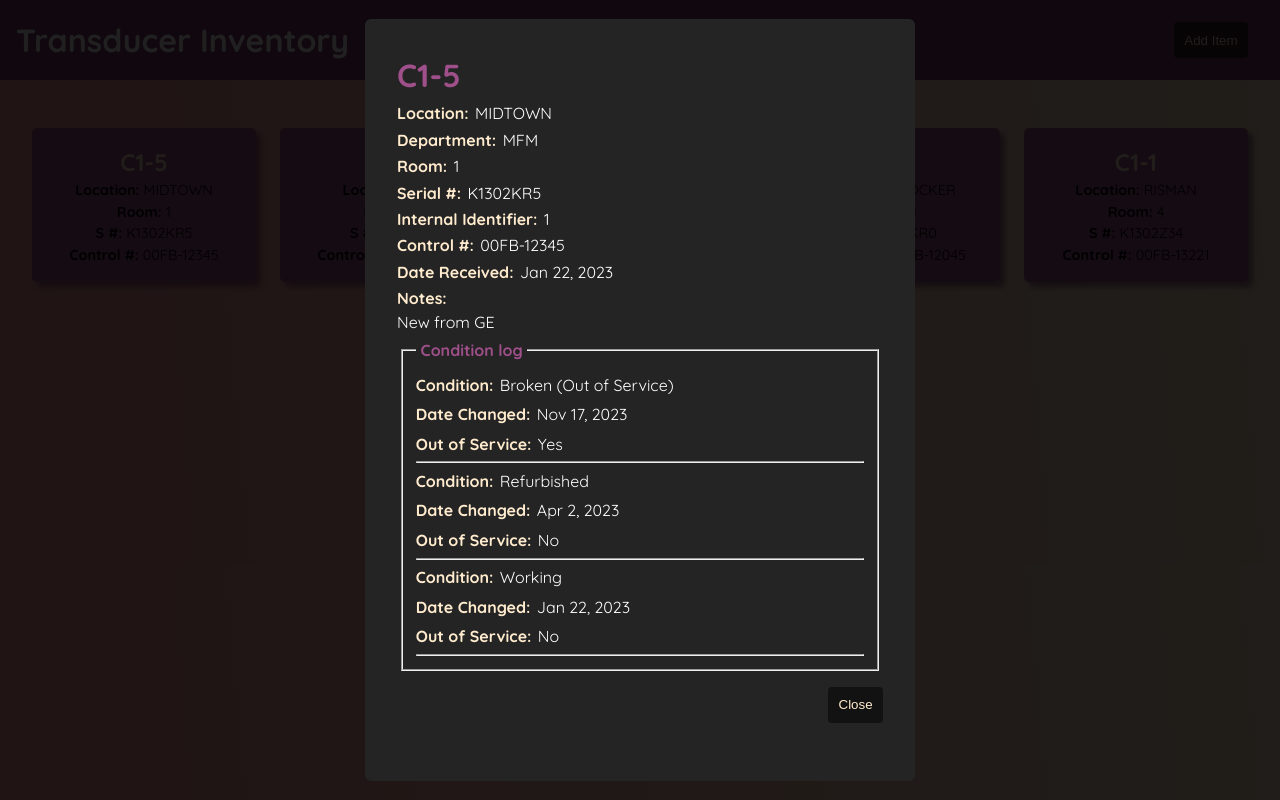
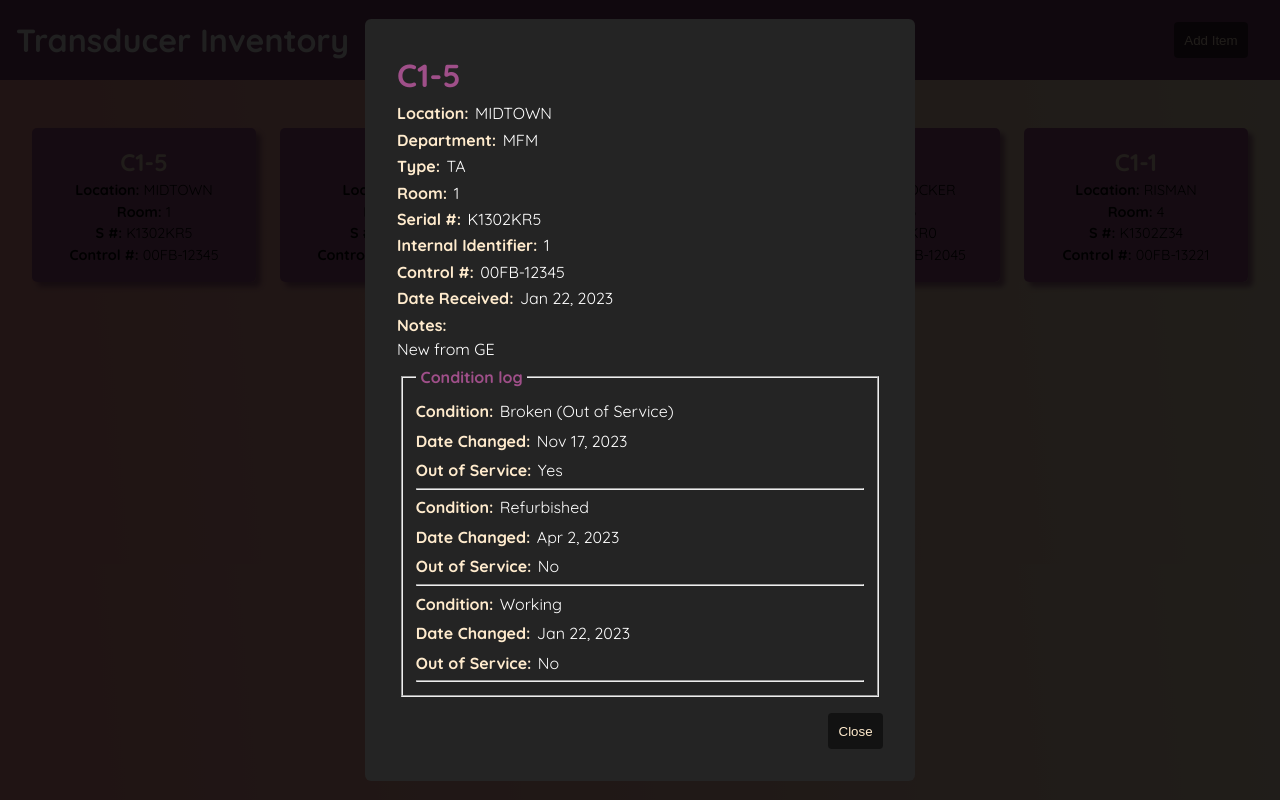
Before and after one commit to MattAKeider/transducer-inventory, a React (Vite) app: page / in a window 1280 px wide. Both pictures are taken after a click on the item 144 px from the left and 205 px from the top of the page. Built offline with nearby package versions, Linux system fonts and the light colour scheme.

Commit message:
add new type field

```diff
--- a/src/components/FullDetails/FullDetails.tsx
+++ b/src/components/FullDetails/FullDetails.tsx
@@ -21,6 +21,10 @@ const FullDetails = ({ transducer, onCloseModal }: FullDetailsProps) => {
         <p data-testid="department">
           <span>Department:</span>
           {transducer.department}
+        </p>
+        <p data-testid="type">
+          <span>Type:</span>
+          {transducer.transducerType}
         </p>
         <p data-testid="room">
           <span>Room:</span>
--- a/src/components/NewTransducer/NewTransducer.tsx
+++ b/src/components/NewTransducer/NewTransducer.tsx
@@ -1,7 +1,7 @@
 import { useContext, useState } from 'react';
 
 import { TransducerContext, TransducerContextType } from '../../store/transducer-context';
-import { Transducer, Location, Department, Condition } from '../../data/data';
+import { Transducer, Location, Department, Condition, TransducerType } from '../../data/data';
 import Button from '../../ui/Button/Button';
 import styles from './NewTransducer.module.css';
 
@@ -10,6 +10,7 @@ interface FormState {
   location: string;
   department: string;
   room: string;
+  type: string;
   serial: string;
   internal: string;
   control: string;
@@ -23,6 +24,7 @@ const initialState: FormState = {
   location: '',
   department: '',
   room: '',
+  type: '',
   serial: '',
   internal: '',
   control: '',
@@ -51,6 +53,7 @@ const NewTransducer = ({onCloseModal}: NewTransducerProps) => {
       location: formValues.location as Location,
       department: formValues.department as Department,
       room: formValues.room,
+      transducerType: formValues.type as TransducerType,
       serialNumber: formValues.serial,
       internalIdentifier: formValues.internal,
       controlNumber: formValues.control,
@@ -124,9 +127,15 @@ const NewTransducer = ({onCloseModal}: NewTransducerProps) => {
               <option value="">Select</option>
               <option value="MFM">MFM</option>
               <option value="L&D">L&D</option>
+              <option value="IVF">IVF</option>
+            </select>
+          </p>
+          <p className={styles.field}>
+            <label htmlFor="type">Type:</label>
+            <select name="type" id="type" value={formValues.type} onChange={handleChange} required>
+              <option value="">Select</option>
               <option value="TA">TA</option>
               <option value="TV">TV</option>
-              <option value="IVF">IVF</option>
             </select>
           </p>
           <p className={styles.field}>
--- a/src/data/data.ts
+++ b/src/data/data.ts
@@ -1,6 +1,7 @@
 export type Condition = 'New' | 'Working' | 'Refurbished' | 'Loaner' | 'Broken (Out of Service)';
 export type Location = 'CMC' | 'MIDTOWN' | 'RISMAN' | 'CROCKER' | 'STREETSBORO' | 'BETTY THE BUS';
-export type Department = 'MFM' | 'L&D' | 'TA' | 'TV' | 'IVF';
+export type Department = 'MFM' | 'L&D' | 'IVF';
+export type TransducerType = 'TA' | 'TV';
 
 export interface TransducerCondition {
   conditionId: string;
@@ -14,6 +15,7 @@ export interface Transducer {
   name: string;
   location: Location;
   department: Department;
+  transducerType: TransducerType;
   room: string;
   serialNumber: string;
   internalIdentifier: string;
@@ -29,6 +31,7 @@ export const TRANSDUCERS: Transducer[] = [
     name: 'C1-5',
     location: 'MIDTOWN',
     department: 'MFM',
+    transducerType: 'TA',
     room: '1',
     serialNumber: 'K1302KR5',
     internalIdentifier: '1',
@@ -61,6 +64,7 @@ export const TRANSDUCERS: Transducer[] = [
     name: 'D1-4',
     location: 'CMC',
     department: 'MFM',
+    transducerType: 'TV',
     room: '2',
     serialNumber: 'F123300',
     internalIdentifier: '7',
@@ -81,6 +85,7 @@ export const TRANSDUCERS: Transducer[] = [
     name: 'F23-45',
     location: 'MIDTOWN',
     department: 'IVF',
+    transducerType: 'TA',
     room: 'IVF-A',
     serialNumber: 'K1377777',
     internalIdentifier: '21',
@@ -100,7 +105,8 @@ export const TRANSDUCERS: Transducer[] = [
     id: crypto.randomUUID(),
     name: 'Z1-4',
     location: 'CROCKER',
-    department: 'TV',
+    department: 'IVF',
+    transducerType: 'TA',
     room: '3',
     serialNumber: 'K1302KR0',
     internalIdentifier: '3',
@@ -121,6 +127,7 @@ export const TRANSDUCERS: Transducer[] = [
     name: 'C1-1',
     location: 'RISMAN',
     department: 'MFM',
+    transducerType: 'TV',
     room: '4',
     serialNumber: 'K1302Z34',
     internalIdentifier: '14',
```
Also changed, not shown: 2 other files (tests, documents, lock files or other folders).
